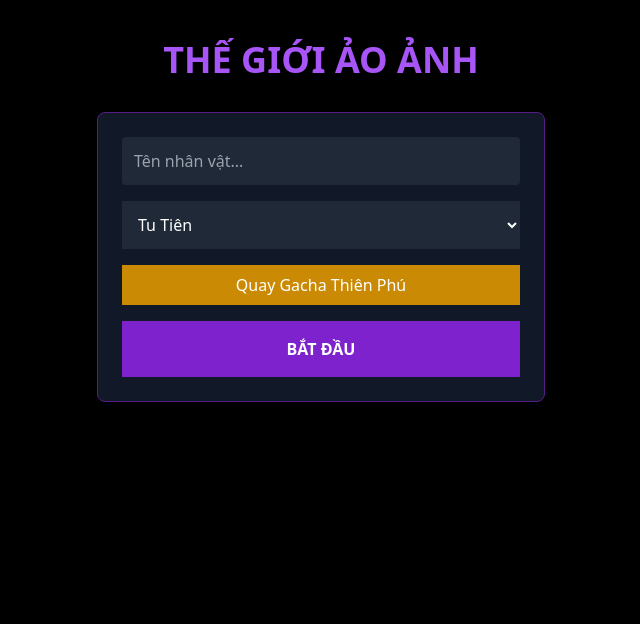
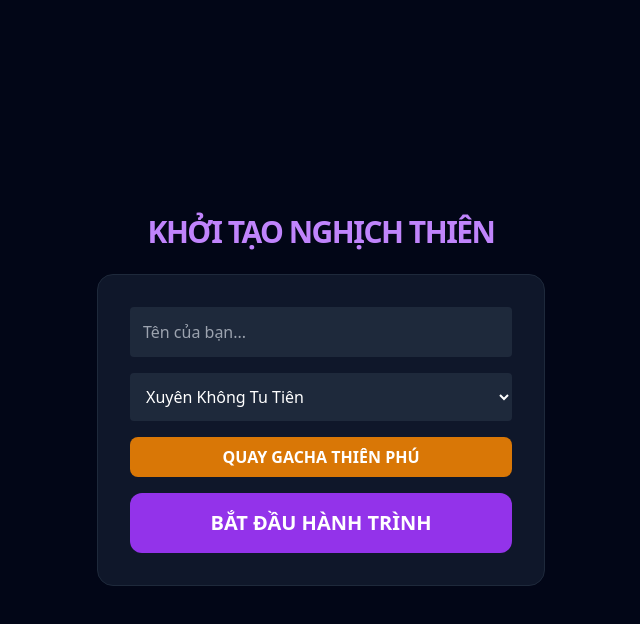
Before and after one commit to nguyentrithin2000-ops/aasdfgb, a Next.js app: page / in a window 1280 px wide. Shown: the top 624 px of the page, without its empty margins (319-959 px from the left). Built offline with nearby package versions, Linux system fonts and the light colour scheme.

Commit message:
Update page.tsx

```diff
--- a/src/app/page.tsx
+++ b/src/app/page.tsx
@@ -8,43 +8,62 @@ export default function Home() {
   const [name, setName] = useState("");
   const [world, setWorld] = useState("Tu Tiên");
   const [talent, setTalent] = useState("");
+  const [loading, setLoading] = useState(false);
 
-  const rollTalent = () => {
-    const list = ["Thiên Linh Căn", "Hệ Thống Buff", "Mắt Âm Dương", "Phàm Nhân"];
+  const quayGacha = () => {
+    const list = ["Hỏa Hệ Thiên Linh Căn", "Mắt Âm Dương", "Hệ Thống Buff", "Cơ Thể Bất Tử"];
     setTalent(list[Math.floor(Math.random() * list.length)]);
   };
 
-  const createGame = async () => {
-    if (!name || !talent) return alert("Hãy nhập tên và quay Gacha!");
+  const batDau = async () => {
+    if (!name || !talent) return alert("Nhập tên và Quay Gacha đã!");
+    setLoading(true);
 
     const { data, error } = await supabase
       .from('characters')
-      .insert([{ name, world_type: world, talent, hp: 100, level: 1 }])
+      .insert([{
+        name,
+        world_type: world,
+        talent,
+        hp: 100,
+        level: 1
+      }])
       .select();
 
+    if (error) {
+      alert("Lỗi lưu DB: " + error.message);
+      setLoading(false);
+      return;
+    }
     if (data) router.push(`/play/${data[0].id}`);
   };
 
   return (
-    <main className="flex flex-col items-center p-10 bg-black min-h-screen text-white">
-      <h1 className="text-4xl font-bold text-purple-500 mb-8">THẾ GIỚI ẢO ẢNH</h1>
-      <div className="bg-gray-900 p-6 rounded-lg border border-purple-900 w-full max-w-md">
+    <div className="flex flex-col items-center justify-center min-h-screen bg-slate-950 text-white p-4">
+      <h1 className="text-3xl font-bold text-purple-400 mb-6 tracking-tighter">KHỞI TẠO NGHỊCH THIÊN</h1>
+      <div className="bg-slate-900 p-8 rounded-2xl border border-slate-800 w-full max-w-md">
         <input
-          className="w-full p-3 mb-4 bg-gray-800 rounded"
-          placeholder="Tên nhân vật..."
+          placeholder="Tên của bạn..."
+          className="w-full p-3 rounded bg-slate-800 mb-4 outline-none border border-transparent focus:border-purple-500 text-white"
           onChange={e => setName(e.target.value)}
         />
-        <select className="w-full p-3 mb-4 bg-gray-800" onChange={e => setWorld(e.target.value)}>
-          <option>Tu Tiên</option>
-          <option>Linh Dị</option>
-          <option>Đô Thị</option>
+        <select className="w-full p-3 rounded bg-slate-800 mb-4 text-white" onChange={e => setWorld(e.target.value)}>
+          <option value="Tu Tiên">Xuyên Không Tu Tiên</option>
+          <option value="Linh Dị">Linh Dị Sinh Tồn</option>
+          <option value="Đô Thị">Đô Thị Tình Ái</option>
         </select>
-        <button onClick={rollTalent} className="w-full py-2 bg-yellow-600 mb-4 hover:bg-yellow-500">
-          Quay Gacha Thiên Phú
+        <button onClick={quayGacha} className="w-full py-2 bg-amber-600 rounded-lg mb-4 hover:bg-amber-500 transition font-bold">
+          QUAY GACHA THIÊN PHÚ
         </button>
-        {talent && <p className="text-center text-green-400 mb-4">Nhận được: {talent}</p>}
-        <button onClick={createGame} className="w-full py-4 bg-purple-700 font-bold">BẮT ĐẦU</button>
+        {talent && <p className="text-center text-yellow-400 font-bold mb-4">✨ {talent} ✨</p>}
+        <button
+          onClick={batDau}
+          disabled={loading}
+          className="w-full py-4 bg-purple-600 rounded-xl font-black text-xl hover:shadow-[0_0_20px_rgba(147,51,234,0.5)] transition disabled:bg-gray-600"
+        >
+          {loading ? "ĐANG KHỞI TẠO..." : "BẮT ĐẦU HÀNH TRÌNH"}
+        </button>
       </div>
-    </main>
+    </div>
   );
 }
```
